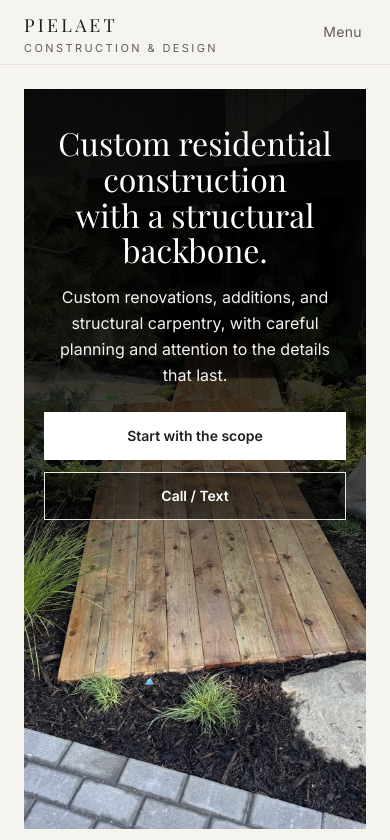
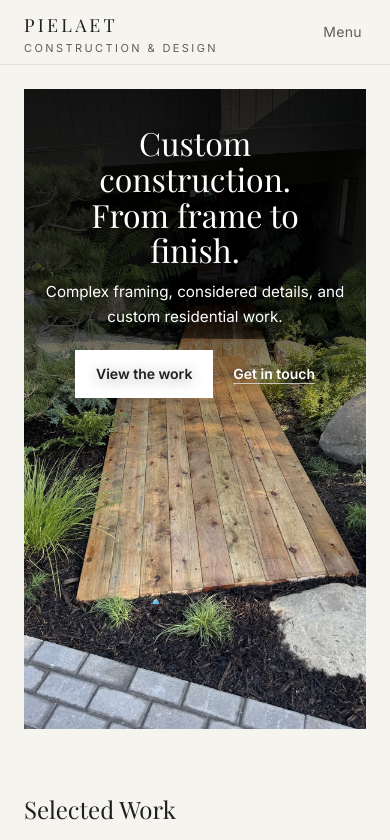
Before and after one commit to peterpielaetstrayer/christian, a Next.js app: page / in a window 390 px wide. Shown: the top 840 px of the page. Built offline with nearby package versions, Linux system fonts and the light colour scheme; a web font is replaced by a local one.

Commit message:
Refine mobile hero hierarchy, shorten copy and reveal more walkway

```diff
--- a/app/page.tsx
+++ b/app/page.tsx
@@ -35,7 +35,7 @@ export default function Home() {
             <div className="border border-border bg-muted/40 px-5 py-4 text-sm sm:px-6">
               <p className="font-medium text-foreground">Contrast & readability polish — November 2026</p>
               <p className="mt-1 leading-relaxed text-secondary">
-                This draft keeps the headline over the image on mobile, with a localized dark gradient protecting the words at the top and the wooden walkway remaining visible below. Desktop retains its left-side text treatment, and the earlier typography refinements remain intact.
+                The mobile hero now uses shorter craft-focused copy, one modest primary action, and a lighter upper gradient, keeping more of the wooden walkway visible. Desktop typography and layout are unchanged.
               </p>
               <div className="mt-3 flex flex-wrap gap-x-7 gap-y-2">
                 <Link href="/work" className="underline underline-offset-4 hover:text-accent">
@@ -62,36 +62,56 @@ export default function Home() {
               alt={homeHero.alt}
               priority
               sizes="(min-width: 1024px) 80vw, 100vw"
-              className="h-[740px] sm:h-[700px] md:h-[660px] lg:h-auto lg:min-h-[580px]"
+              className="h-[640px] sm:h-[650px] md:h-[660px] lg:h-auto lg:min-h-[580px]"
               imageClassName="object-[50%_56%] sm:object-[50%_62%] lg:object-[50%_62%]"
               overlay="none"
             />
-            {/* The mobile scrim sits behind text near the top, fading away before
-                the lower foreground walkway. Desktop retains the left-side veil. */}
+            {/* A shorter mobile text block and upper vignette preserve the timber walkway.
+                Desktop retains the established left-side hero composition. */}
             <div
               aria-hidden="true"
-              className="pointer-events-none absolute inset-0 bg-[linear-gradient(180deg,rgba(0,0,0,0.92)_0%,rgba(0,0,0,0.86)_28%,rgba(0,0,0,0.74)_44%,rgba(0,0,0,0.18)_65%,rgba(0,0,0,0)_78%)] lg:bg-[linear-gradient(90deg,rgba(0,0,0,0.86)_0%,rgba(0,0,0,0.78)_38%,rgba(0,0,0,0.62)_59%,rgba(0,0,0,0.14)_80%,rgba(0,0,0,0.03)_100%)]"
+              className="pointer-events-none absolute inset-0 bg-[linear-gradient(180deg,rgba(0,0,0,0.86)_0%,rgba(0,0,0,0.74)_24%,rgba(0,0,0,0.56)_39%,rgba(0,0,0,0.20)_51%,rgba(0,0,0,0)_64%)] lg:bg-[linear-gradient(90deg,rgba(0,0,0,0.86)_0%,rgba(0,0,0,0.78)_38%,rgba(0,0,0,0.62)_59%,rgba(0,0,0,0.14)_80%,rgba(0,0,0,0.03)_100%)]"
             />
             <div className="absolute inset-0 z-10 flex items-start justify-center px-5 pt-9 text-center sm:px-9 sm:pt-12 md:pt-14 lg:items-center lg:justify-start lg:px-12 lg:py-12 lg:text-left xl:px-16">
-              <div className="mx-auto max-w-2xl lg:mx-0 lg:max-w-[52%] lg:[text-shadow:0_2px_14px_rgba(0,0,0,0.25)]">
+              <div className="mx-auto max-w-2xl [text-shadow:0_2px_14px_rgba(0,0,0,0.40)] lg:mx-0 lg:max-w-[52%] lg:[text-shadow:0_2px_14px_rgba(0,0,0,0.25)]">
                 <h1 className="font-serif text-[2rem] leading-[1.12] text-white sm:text-5xl lg:text-[3rem] lg:leading-[1.1] xl:text-[3.5rem]">
-                  Custom residential construction
-                  <br />
-                  with a structural backbone.
+                  <span className="lg:hidden">Custom construction.
+                    <span className="block">From frame to finish.</span>
+                  </span>
+                  <span className="hidden lg:inline">
+                    Custom residential construction
+                    <br />
+                    with a structural backbone.
+                  </span>
                 </h1>
-                <p className="mx-auto mt-4 max-w-[34rem] text-base leading-relaxed text-white/95 sm:mt-5 sm:text-lg lg:mx-0 lg:mt-6">
-                  Custom renovations, additions, and structural carpentry, with careful planning and attention to the details that last.
+                <p className="mx-auto mt-3 max-w-[23rem] text-[0.95rem] leading-relaxed text-white sm:mt-5 sm:text-lg lg:mx-0 lg:mt-6 lg:max-w-[34rem]">
+                  <span className="lg:hidden">Complex framing, considered details, and custom residential work.</span>
+                  <span className="hidden lg:inline">Custom renovations, additions, and structural carpentry, with careful planning and attention to the details that last.</span>
                 </p>
-                <div className="mx-auto mt-6 flex w-full max-w-xs flex-col items-stretch gap-3 sm:mt-7 sm:max-w-none sm:flex-row sm:flex-wrap sm:items-center sm:justify-center lg:mx-0 lg:justify-start">
+                <div className="mx-auto mt-5 flex max-w-[21rem] items-center justify-center gap-5 sm:mt-7 lg:hidden">
+                  <Link
+                    href="/work"
+                    className="inline-flex min-h-12 items-center justify-center border border-white bg-white px-5 py-3 text-sm font-semibold text-foreground transition-colors hover:bg-white/90 focus-visible:outline focus-visible:outline-2 focus-visible:outline-offset-4 focus-visible:outline-white"
+                  >
+                    View the work
+                  </Link>
                   <Link
                     href="/contact"
-                    className="inline-flex min-h-12 items-center justify-center border border-white bg-white px-6 py-3 text-sm font-semibold text-foreground transition-colors hover:bg-white/90 focus-visible:outline focus-visible:outline-2 focus-visible:outline-offset-4 focus-visible:outline-white sm:px-7 sm:text-base"
+                    className="inline-flex min-h-12 items-center justify-center text-sm font-semibold text-white underline decoration-white/70 underline-offset-4 transition-colors hover:decoration-white focus-visible:outline focus-visible:outline-2 focus-visible:outline-offset-4 focus-visible:outline-white"
+                  >
+                    Get in touch
+                  </Link>
+                </div>
+                <div className="mt-9 hidden flex-wrap items-center justify-start gap-3 lg:flex">
+                  <Link
+                    href="/contact"
+                    className="inline-flex min-h-12 items-center justify-center border border-white bg-white px-7 py-3 text-base font-semibold text-foreground transition-colors hover:bg-white/90 focus-visible:outline focus-visible:outline-2 focus-visible:outline-offset-4 focus-visible:outline-white"
                   >
                     Start with the scope
                   </Link>
                   <a
                     href="tel:+18056513637"
-                    className="inline-flex min-h-12 items-center justify-center border border-white/90 bg-black/45 px-6 py-3 text-sm font-semibold text-white transition-colors hover:bg-black/60 focus-visible:outline focus-visible:outline-2 focus-visible:outline-offset-4 focus-visible:outline-white sm:px-7 sm:text-base"
+                    className="inline-flex min-h-12 items-center justify-center border border-white/90 bg-black/45 px-7 py-3 text-base font-semibold text-white transition-colors hover:bg-black/60 focus-visible:outline focus-visible:outline-2 focus-visible:outline-offset-4 focus-visible:outline-white"
                   >
                     Call / Text
                   </a>
```
